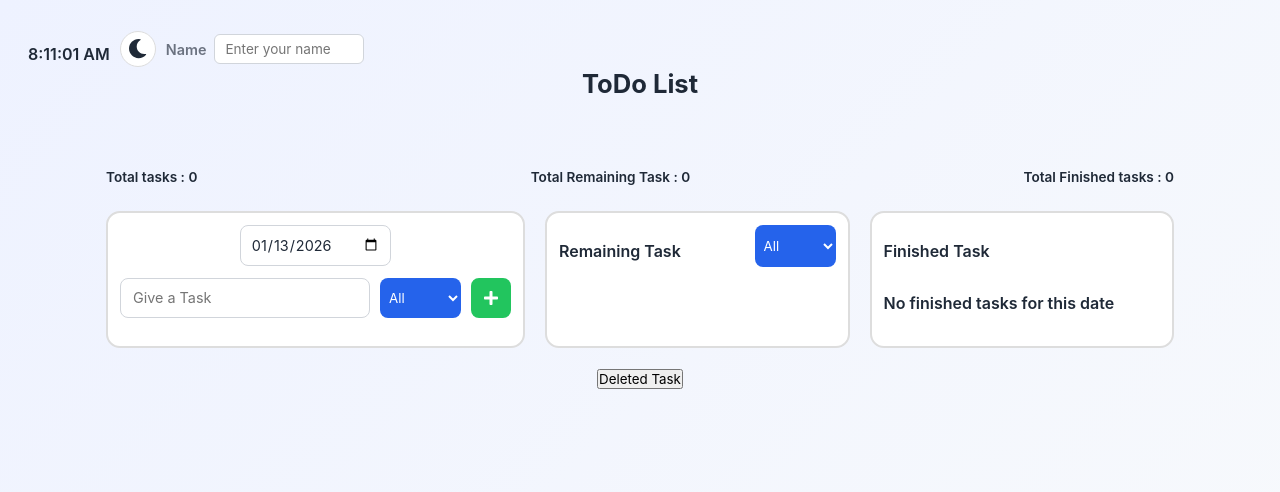
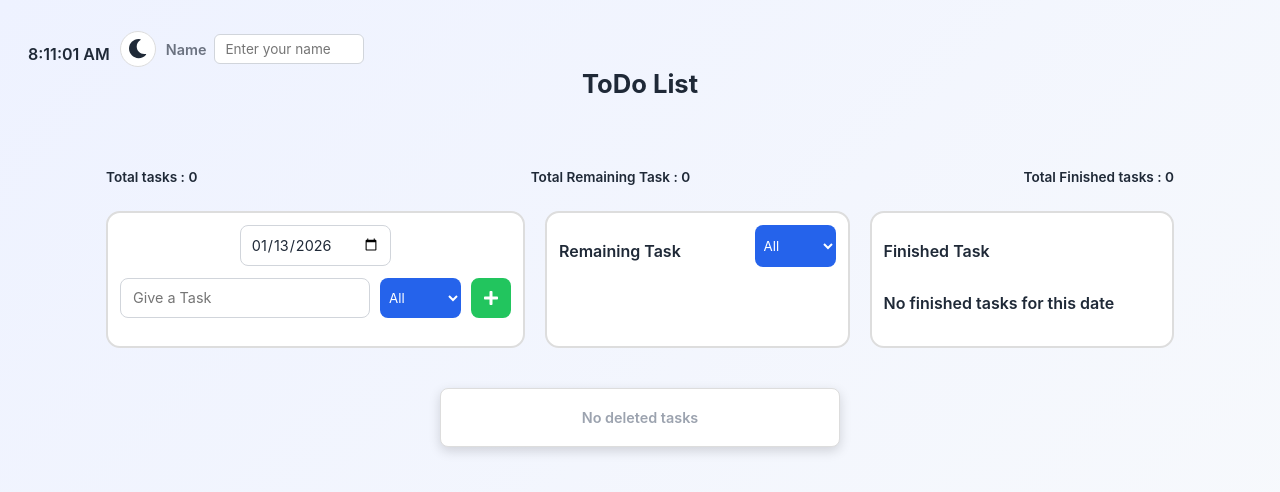
Before and after one commit to Velmurugan-02/REACT_INTERN, a React (Vite) app in the folder TEST_01/: page / in a window 1280 px wide. Shown: the top 492 px of the page. Built offline with nearby package versions, Linux system fonts and the light colour scheme.

Commit message:
Modified the Recycletask and implemented the design with the css. The Icons were added to the recycling the task in the bin .

```diff
--- a/TEST_01/src/TASKS/TASK_01/TO_DO_LIST/AddTask.jsx
+++ b/TEST_01/src/TASKS/TASK_01/TO_DO_LIST/AddTask.jsx
@@ -1,6 +1,5 @@
 import { useState } from "react";
 import { FaCheck, FaTrash } from "react-icons/fa";
-
 let AddTask = ({ Rem_tasks, onfinish, Remove_task_rem }) => {
     let [value_priority_choice, setValue_priority_choice] = useState("All");
     const priorityOrder = { High: 1, Medium: 2, Low: 3 };
--- a/TEST_01/src/TASKS/TASK_01/TO_DO_LIST/RecycleTask.jsx
+++ b/TEST_01/src/TASKS/TASK_01/TO_DO_LIST/RecycleTask.jsx
@@ -1,41 +1,26 @@
 import { useState } from "react";
-import { FaHistory, FaTimes } from "react-icons/fa";
+import { FaTrashRestore, FaTrash } from "react-icons/fa";
 
-let RecycleTask = ({ DeletedTask }) => {
-    const [isOpen, setIsOpen] = useState(false);
-
+let RecycleTask = ({ DeletedTask, Rem_tasks, DeleteTask }) => {
     return (
         <>
-            <div className="recycle-bin-container">
-                <button
-                    className="recycle-btn"
-                    onClick={() => setIsOpen(!isOpen)}
-                    title="View Deleted Tasks"
-                >
-                    Deleted Task
-                    {DeletedTask.length > 0 && <span className="recycle-badge">{DeletedTask.length}</span>}
-                </button>
-
-                {isOpen && (
             <div className="recycle-dropdown">
-                        <div className="recycle-header">
-                            <h4>Recycle Bin</h4>
-                            <FaTimes className="close-icon" onClick={() => setIsOpen(false)} />
-                        </div>
-
                 {DeletedTask.length === 0 ? (
-                            <p className="empty-msg">No deleted tasks</p>
-                        ) : (
+                    <p className="empty-msg">No deleted tasks</p>) :
+                    (
                         <ul className="recycle-list">
                             {DeletedTask.map(task => (
                                 <li key={task.id} className="recycle-item">
                                     <span className="task-text">{task.text}</span>
-                                        <span className="task-date">{task.date}</span>
+                                    <div>
+                                        <FaTrashRestore onClick={() => Rem_tasks(task.id)} />
+                                        <div className="remove_icon" onClick={() => DeleteTask(task.id)}>
+                                            <FaTrash />
+                                        </div>
+                                    </div>
                                 </li>
                             ))}
                         </ul>
-                        )}
-                    </div>
                     )}
             </div>
         </>
--- a/TEST_01/src/TASKS/TASK_01/TO_DO_LIST/ToDoList.jsx
+++ b/TEST_01/src/TASKS/TASK_01/TO_DO_LIST/ToDoList.jsx
@@ -5,13 +5,13 @@ import FinishedTask from "./FinishedTask";
 import TaskCount from "./TaskCount";
 import Calendar from "./Calendar";
 import Time from "./Time";
+import RecycleTask from "./RecycleTask";
 //importing Cookies
 import { getCookie, setCookie } from "./cookieUtils";
 //importing icons
 import { FaSun, FaMoon, FaPlus } from "react-icons/fa";
 //importing css for styling
 import "./style/style.css";
-import RecycleTask from "./RecycleTask";
 
 let ToDoList = () => {
     //creating a state for the input.
@@ -96,7 +96,9 @@ let ToDoList = () => {
             date: selectedDate,
         };
 
+        //Adding the task to task list
         setListtask(prev => [...prev, newTask]);
+        //Emptying the input
         setTask("");
         setExpandRemaining(true);
         setExpandFinished(false);
@@ -112,28 +114,50 @@ let ToDoList = () => {
         setExpandRemaining(false);
     };
 
+
+    //Removing Task from Remaining task List
+    let remove_task_rem = (taskId) => {
+        const taskToDelete = listtask.find(task => task.id === taskId);
+        if (taskToDelete) {
+            taskToDelete.status = "deleted";
+            taskToDelete.origin = "todo";
+            setDeletedtask(prev => [...prev, taskToDelete]);
+            setListtask(prev => prev.filter(task => task.id !== taskId));
+        }
+    }
+
     //Removing the finished task when remove button is clicked
     let remove_task = (taskId) => {
         const taskToDelete = finishedtask.find(task => task.id === taskId);
         if (taskToDelete) {
+            taskToDelete.status = "deleted";
+            taskToDelete.origin = "finished";
             setDeletedtask(prev => [...prev, taskToDelete]);
             setFinishedtask(prev => prev.filter(task => task.id !== taskId));
         }
     }
 
-    //Removing Task from Remaining task List
-    let remove_task_rem = (taskId) => {
-        const taskToDelete = listtask.find(task => task.id === taskId);
-        if (taskToDelete) {
-            setDeletedtask(prev => [...prev, taskToDelete]);
-            setListtask(prev => prev.filter(task => task.id !== taskId));
+    //Restoring the task from recycle to remaining or finished
+    let restore_task = (taskId) => {
+        const taskToRestore = deletedtask.find(task => task.id === taskId);
+        setDeletedtask(prev => prev.filter(task => task.id !== taskId));
+
+        if (taskToRestore.origin === "finished") {
+            taskToRestore.status = "completed";
+            setFinishedtask(prev => [...prev, taskToRestore]);
+        }
+        else {
+            taskToRestore.status = "active";
+            setListtask(prev => [...prev, taskToRestore]);
         }
     }
 
+    let filtered_deletedTask = (taskId) => {
+        setDeletedtask(prev => prev.filter(task => task.id !== taskId));
+    }
+
     //Filtering the task based on task date selected
-    const filteredTasks = listtask.filter(
-        (task) => task.date === selectedDate
-    );
+    const filteredTasks = listtask.filter((task) => task.date === selectedDate);
 
     //Filtering the finished task based on date
     const filteredFinishedTasks = finishedtask.filter((task) => task.date === selectedDate);
@@ -222,11 +246,12 @@ let ToDoList = () => {
                                 {/* Adding the component for removing and showing finished task
                                 with passing the list of task and finished_task function as props*/}
                                 <FinishedTask Finished_task={filteredFinishedTasks} Remove_task={remove_task} />
+
                             </div>
                         </div>
-                    </div>
-                    <div className="recycle_task_div">
-                        <RecycleTask DeletedTask={deletedtask} />
+                        <div className="recycle_task_div">
+                            <RecycleTask DeletedTask={deletedtask} Rem_tasks={restore_task} DeleteTask={filtered_deletedTask} />
+                        </div>
                     </div>
                 </div>
             </div>
--- a/TEST_01/src/TASKS/TASK_01/TO_DO_LIST/style/style.css
+++ b/TEST_01/src/TASKS/TASK_01/TO_DO_LIST/style/style.css
@@ -544,6 +544,7 @@ li.rem_div,
 
     .heading_main_div {
         margin-top: 10px;
+        /* Reduced margin since top bar is now in flow */
     }
 
     .task_list_view {
@@ -566,9 +567,16 @@ li.rem_div,
 
     /* Adjust task item layout for very small screens */
     li.rem_div,
-  .finished-container li {
+    .finished-container li,
+    .recycle-item {
         flex-direction: column;
         align-items: stretch;
+        gap: 10px;
+    }
+
+    .recycle-item>div {
+        display: flex;
+        justify-content: flex-end;
         gap: 10px;
     }
 
@@ -605,7 +613,7 @@ li.rem_div,
     }
 }
 
-/* ===== Recycle Bin (Simple Button) ===== */
+/* ===== New Recycle Bin Styles ===== */
 .recycle_task_div {
     display: flex;
     justify-content: center;
@@ -613,68 +621,100 @@ li.rem_div,
     width: 100%;
 }
 
-.recycle-container-simple {
-  width: 100%;
-  max-width: 600px;
-  display: flex;
-  flex-direction: column;
-  align-items: center;
+.recycle-bin-container {
+    position: relative;
+    display: inline-block;
 }
 
-.recycle-btn-simple {
-  background: transparent;
-  border: 1px solid var(--border-color);
-  color: var(--text-secondary);
+.recycle-btn {
+    background-color: var(--danger-color);
+    color: white;
+    border: none;
     padding: 8px 16px;
-  border-radius: 20px;
+    border-radius: 8px;
     cursor: pointer;
-  font-size: 0.85rem;
-  transition: all 0.2s;
+    font-size: 0.9rem;
+    transition: background-color 0.2s;
 }
 
-.recycle-btn-simple:hover {
-  background: var(--bg-card);
-  color: var(--primary-color);
-  border-color: var(--primary-color);
+.recycle-btn:hover {
+    background-color: var(--danger-hover);
 }
 
-.recycle-list-simple {
-  margin-top: 10px;
+.recycle-dropdown {
+    position: relative;
     width: 100%;
-  background: var(--bg-card);
+    max-width: 400px;
+    background-color: var(--bg-card);
     border: 1px solid var(--border-color);
-  border-radius: 12px;
+    border-radius: 8px;
+    box-shadow: 0 4px 12px rgba(0, 0, 0, 0.15);
     padding: 10px;
-  animation: slideUp 0.3s ease-out;
 }
 
-@keyframes slideUp {
-  from {
-    opacity: 0;
-    transform: translateY(10px);
+.recycle-list {
+    list-style: none;
+    padding: 0;
+    margin: 0;
+    max-height: 200px;
+    overflow-y: auto;
 }
 
-  to {
-    opacity: 1;
-    transform: translateY(0);
-  }
+.recycle-item {
+    display: flex;
+    justify-content: space-between;
+    align-items: center;
+    padding: 8px;
+    border-bottom: 1px solid var(--border-color);
+    gap: 10px;
 }
 
-.recycle-list-simple ol {
-  list-style: none;
-  display: flex;
-  flex-direction: column;
-  gap: 6px;
+.recycle-item:last-child {
+    border-bottom: none;
 }
 
-.recycle-item-simple {
-  padding: 8px 12px;
-  border-bottom: 1px solid var(--border-color);
+.task-text {
+    flex: 1;
+    font-size: 0.9rem;
+    color: var(--text-muted);
+    text-decoration: line-through;
+    word-break: break-word;
+}
+
+.empty-msg {
+    text-align: center;
     color: var(--text-muted);
     font-size: 0.9rem;
-  text-decoration: line-through;
+    margin: 0;
+    padding: 10px;
 }
 
-.recycle-item-simple:last-child {
-  border-bottom: none;
+.recycle-item .remove_icon {
+    height: 24px;
+    width: 24px;
+    display: flex;
+    align-items: center;
+    justify-content: center;
+    border-radius: 4px;
+    background-color: var(--danger-color);
+    color: white;
+    cursor: pointer;
+    transition: background-color 0.2s;
+    font-size: 0.8rem;
 }
+
+.recycle-item .remove_icon:hover {
+    background-color: var(--danger-hover);
+}
+
+.recycle-item svg {
+    color: var(--success-color);
+    /* Restore icon color */
+    cursor: pointer;
+    font-size: 1.1rem;
+    transition: color 0.2s;
+}
+
+.recycle-item svg:hover {
+    color: var(--success-hover);
+}
```
Lines whose indentation alone changed are shown as unchanged.
